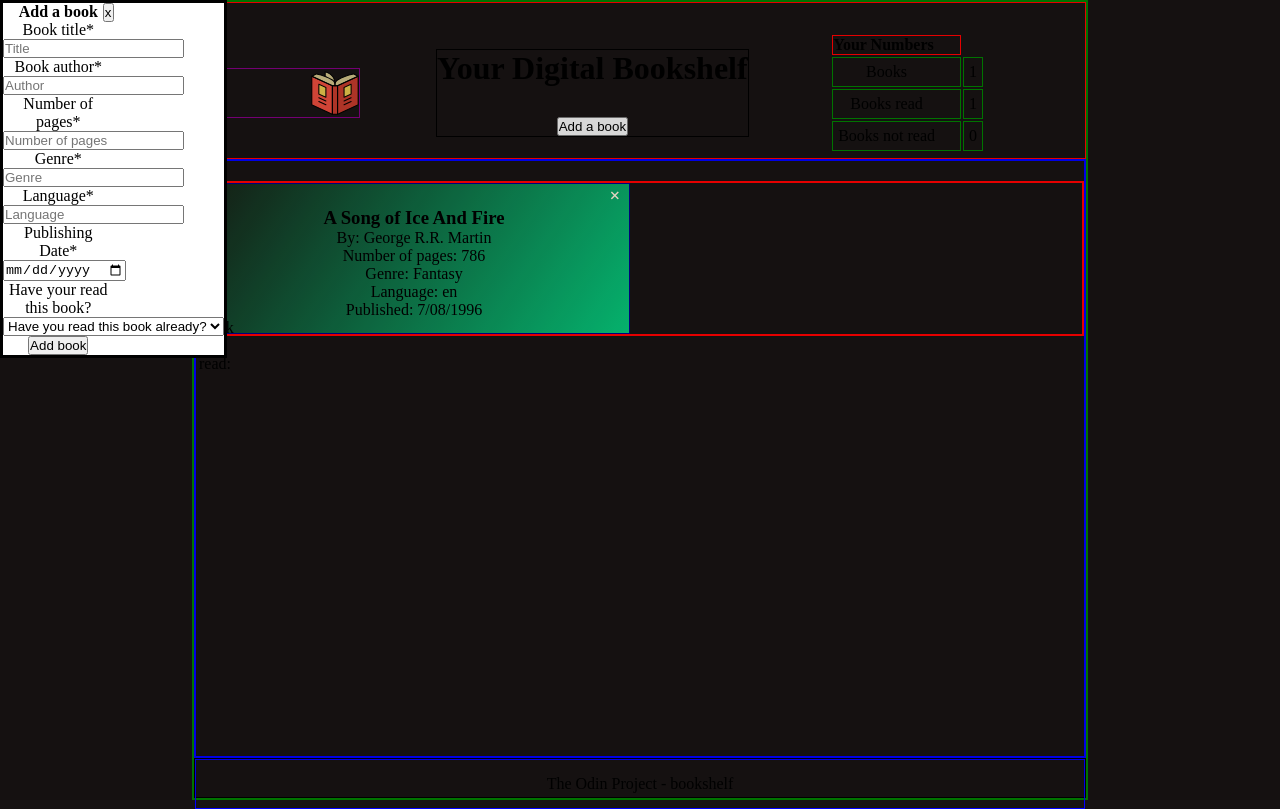
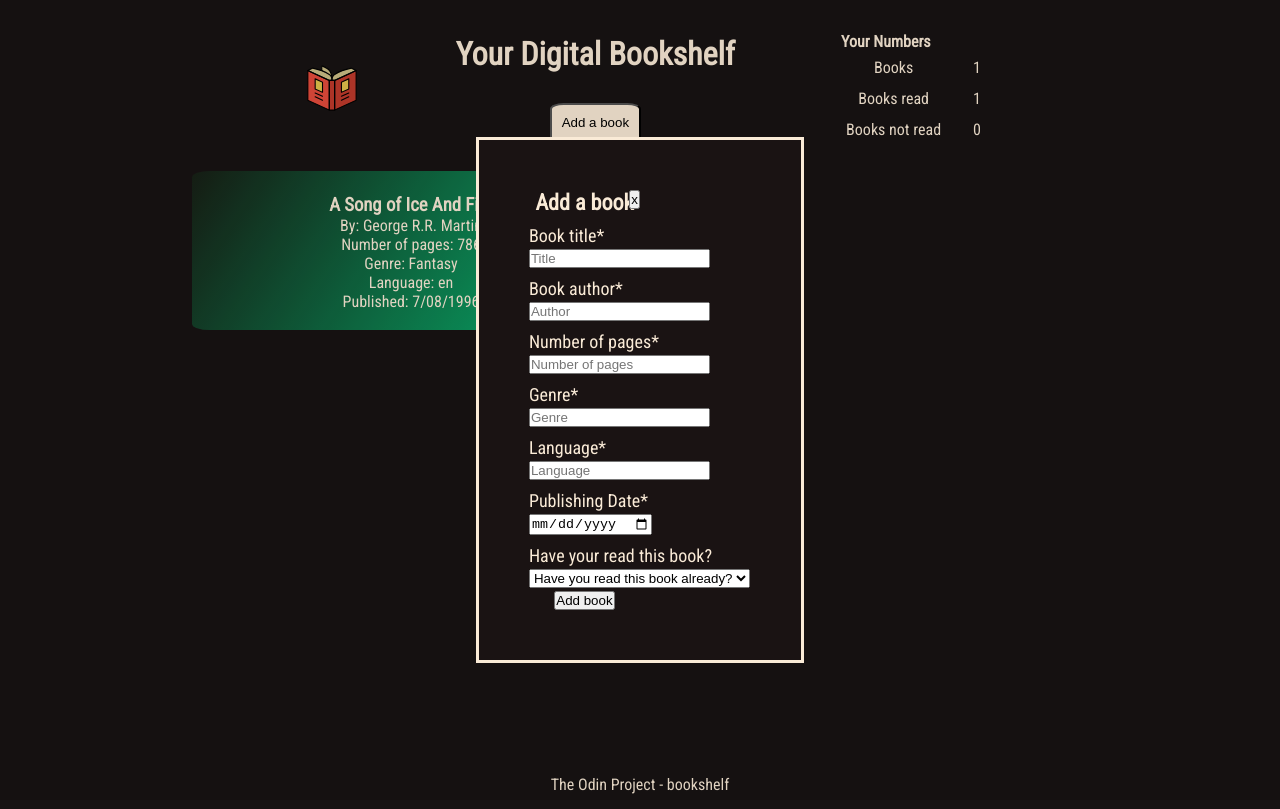
Before and after one commit to Thibault-be/library, a plain HTML site: page index.html in a window 1280 px wide. Both pictures are taken after a click on the button "Add a book". Drawn offline with Linux system fonts and the light colour scheme.

Commit message:
Add more styling.

```diff
--- a/index.html
+++ b/index.html
@@ -4,6 +4,9 @@
     <meta charset="UTF-8" />
     <meta name="viewport" content="width=device-width, initial-scale=1.0" />
     <link rel="stylesheet" href="./style.css" />
+    <link rel="preconnect" href="https://fonts.googleapis.com">
+<link rel="preconnect" href="https://fonts.gstatic.com" crossorigin>
+<link href="https://fonts.googleapis.com/css2?family=Lato&family=Roboto+Condensed&display=swap" rel="stylesheet">
     <script src="./script.js" defer></script>
     <title>Your Digital Bookshelf</title>
   </head>
@@ -35,18 +38,6 @@
       </header>
       <main>
         <div class="main-container">
-          <!-- <div class="card read">
-            <button class="remove">x</button>
-            <h3 class="book-title">A Game of Thrones</h3>
-            <p class="author">By: George R.R. Martin</p>
-            <p class="pages">Number of pages: 586</p>
-            <p class="genre">Genre: Fantasy</p>
-            <p class="language">Language: English</p>
-            <p class="published">Published:1 July 1996</p>
-            <label for="toggle">Mark as read:</label>
-            <input type="checkbox" name="toggle" id="toggle" />
-          </div> -->
-        </div>
         <dialog class="modal">
           <form class="add-book-form" method="dialog" action="example.html">
             <button class="form-close-button">x</button>
--- a/script.js
+++ b/script.js
@@ -126,7 +126,6 @@ function createCard(book) {
     "for",
     `toggle-${book.title.toLowerCase().split(" ").join("-")}`
   );
-  readLabel.textContent = "Mark as read: ";
   readLabel.classList.add("switch");
 
   const readCheckbox = document.createElement("input");
--- a/style.css
+++ b/style.css
@@ -5,14 +5,18 @@
 }
 
 body {
-  width: 100vw;
-  min-height: 100vh;
+  max-width: 100vw;
+  max-height: 100vh;
   text-align: center;
 
   display: flex;
   justify-content: center;
 
   background-color: rgb(23, 19, 19);
+  color: antiquewhite;
+
+  font-family: "Lato", sans-serif;
+  font-family: "Roboto Condensed", sans-serif;
 }
 
 .container {
@@ -21,8 +25,6 @@ body {
   justify-content: space-between;
   width: 70vw;
   min-height: 100vh;
-
-  border: 2px solid green;
 }
 
 /*****************************
@@ -34,14 +36,13 @@ header {
   justify-content: space-between;
   align-items: center;
   padding: 25px 25px 0 25px;
-
-  border: 1px solid red;
+  /* border-bottom: 1px solid salmon; */
+  box-sizing: border-box;
 }
 
 .header-icon {
   height: 50px;
   padding-left: 7vw;
-  border: 1px solid purple;
 }
 
 table {
@@ -50,13 +51,15 @@ table {
 
 tr,
 td {
-  border: 1px solid green;
+  /* border: 1px solid green; */
   padding: 5px;
+  box-sizing: border-box;
 }
 
 th {
-  border: 1px solid red;
+  /* border: 1px solid red; */
   text-align: left;
+  box-sizing: border-box;
 }
 
 .description {
@@ -64,7 +67,6 @@ th {
 }
 
 .title-add-book-wrapper {
-  border: 1px solid black;
   display: flex;
   flex-direction: column;
   align-items: center;
@@ -77,6 +79,13 @@ h1 {
 .add-book {
   width: 30%;
 }
+
+.add-book-button {
+  padding: 10px;
+  color: black;
+  background-color: antiquewhite;
+  border-radius: 15%;
+}
 /*****************************
 END OF HEADER
 ******************************/
@@ -85,7 +94,6 @@ END OF HEADER
 START OF MAIN
 ******************************/
 main {
-  border: 2px solid blue;
   height: 100%;
   padding-top: 20px;
 }
@@ -94,15 +102,13 @@ main {
   display: grid;
   grid-template-columns: repeat(auto-fill, minmax(350px, 1fr));
   gap: 20px;
-
-  border: 2px solid red;
 }
 
 .card {
   display: flex;
   flex-direction: column;
+  border-radius: 4%;
 
-  border: 1px solid darkblue;
   position: relative;
 
   background: rgb(3, 227, 138);
@@ -128,6 +134,12 @@ main {
   transform: scale(1.3) rotate(135deg);
   transition: all 0.3s ease-in-out 0s;
   color: white;
+}
+
+.switch {
+  align-self: flex-end;
+  margin-bottom: 5px;
+  margin-right: 5px;
 }
 
 /****************************
@@ -206,11 +218,11 @@ START OF FOOTER
 footer {
   height: 5vh;
   text-align: center;
-  border: 1px solid black;
+  /* border-top: 1px solid salmon; */
+  box-sizing: border-box;
 }
 
 .footer {
-  border: 1px solid blue;
   padding: 15px;
 }
 /*****************************
@@ -228,10 +240,14 @@ form {
 
 label {
   display: block;
+  width: 25ch;
+  padding-top: 5px;
+  text-align: left;
 }
 
 input {
   display: inline-block;
+  margin: 0 0 5px 0;
 }
 
 form > button {
@@ -242,3 +258,27 @@ form > button {
   position: absolute;
   right: 0;
 }
+
+/***************************
+***********MODAL************
+***************************/
+
+.modal {
+  background-color: rgb(26, 19, 19);
+  color: antiquewhite;
+  font-size: 18px;
+  margin: auto;
+  padding: 50px;
+}
+
+.required {
+  color: red;
+  font-size: 14px;
+  width: 25ch;
+  text-align: left;
+}
+
+.form-title {
+  font-size: 22px;
+  margin-bottom: 5px;
+}
```
